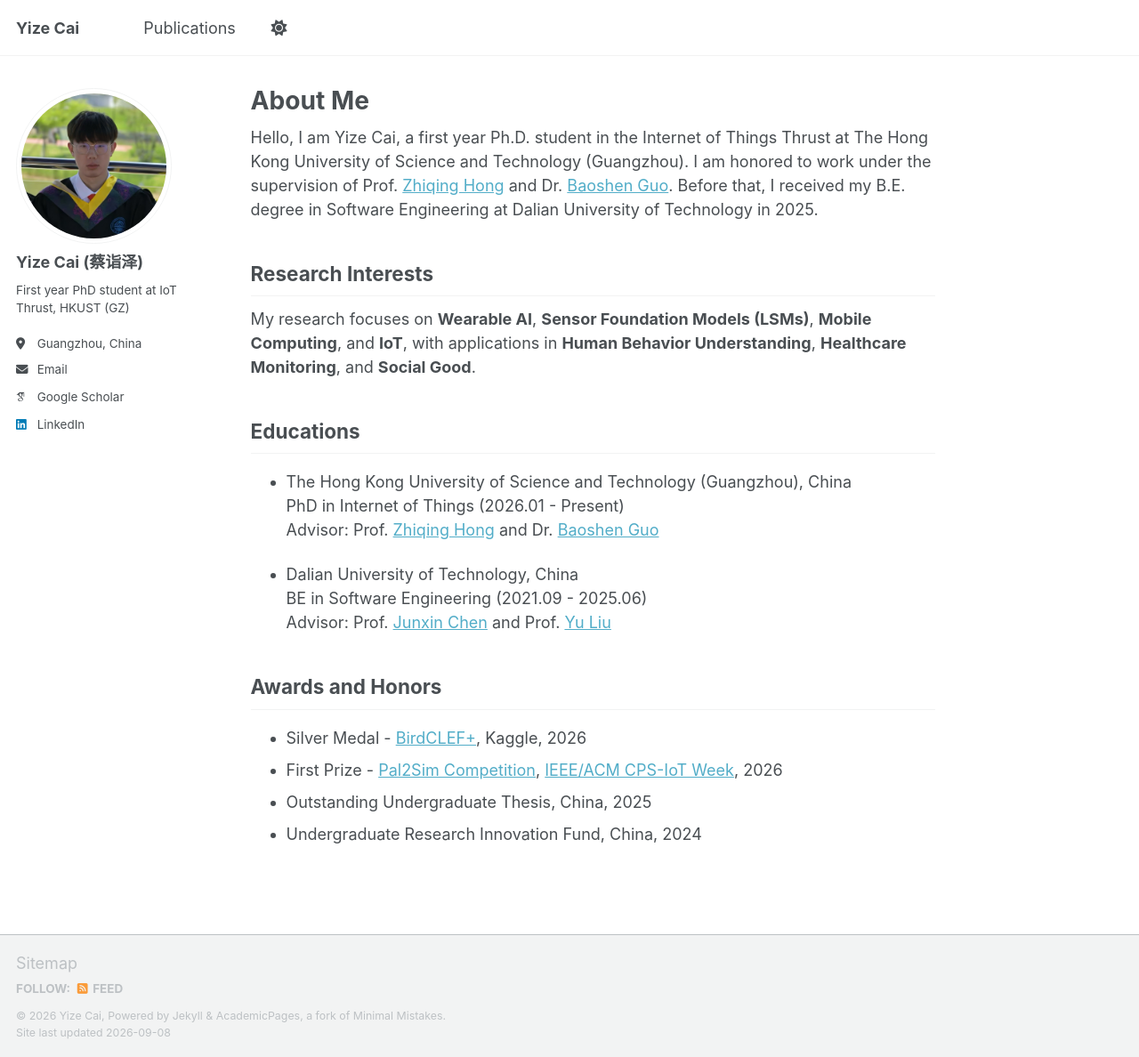
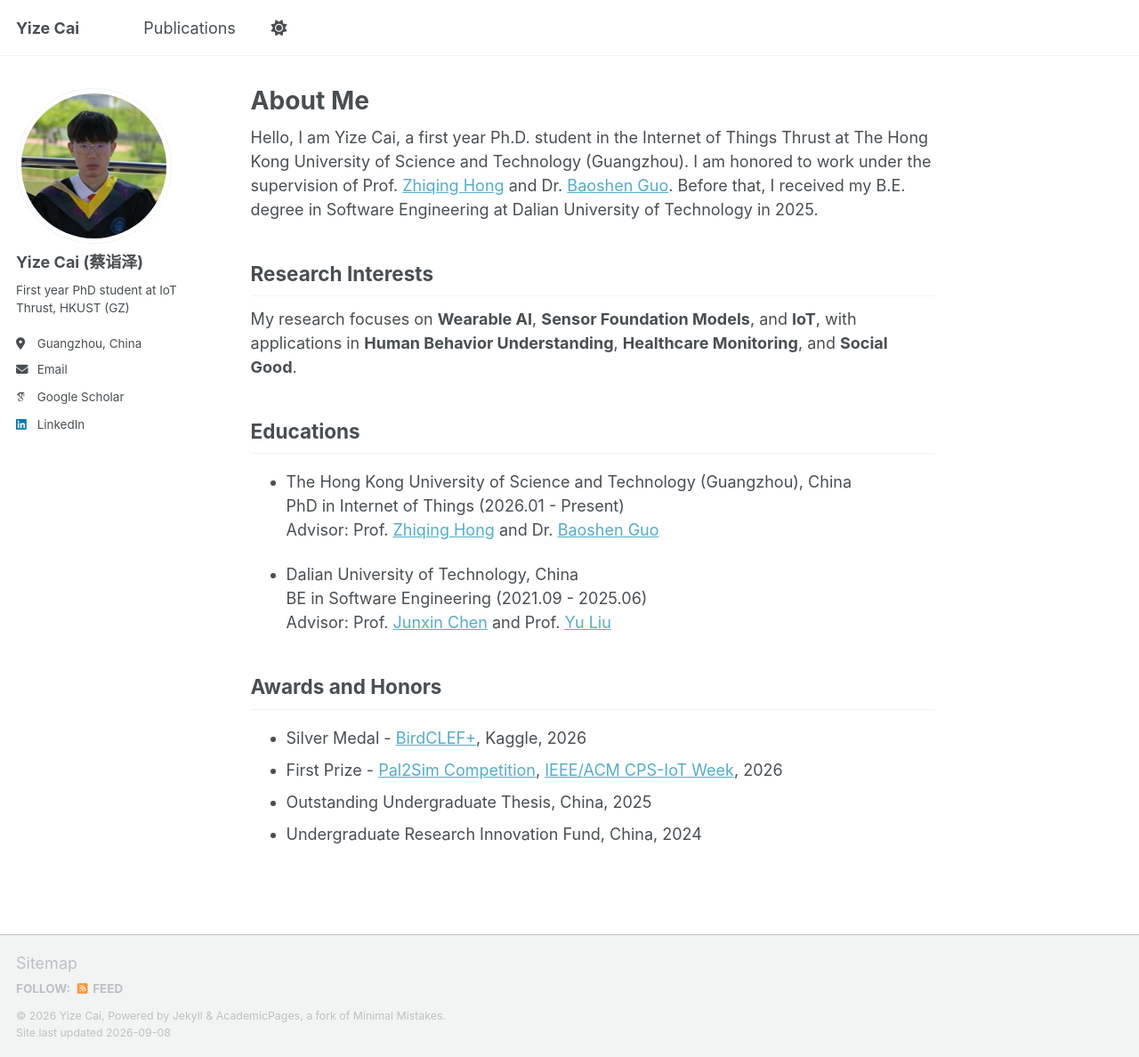
Before and after one commit to saiketa/saiketa.github.io, a Jekyll site: the page built from _pages/about.md, in a window 1280 px wide and 1188 px high. Shown: the whole window at 89% size. Built offline with Jekyll 4.4.1, drawn with Linux system fonts in a browser that asks for light colours; some web fonts are replaced; a script bundle is joined from its source files by our own code; library files that are not in the unit come from our copies.

Commit message:
Update about.md

```diff
--- a/_pages/about.md
+++ b/_pages/about.md
@@ -11,7 +11,7 @@ Hello, I am Yize Cai, a first year Ph.D. student in the Internet of Things Thrus
 
 ## Research Interests
 
-My research focuses on **Wearable AI**, **Sensor Foundation Models (LSMs)**, **Mobile Computing**, and **IoT**, with applications in **Human Behavior Understanding**, **Healthcare Monitoring**, and **Social Good**.
+My research focuses on **Wearable AI**, **Sensor Foundation Models**, and **IoT**, with applications in **Human Behavior Understanding**, **Healthcare Monitoring**, and **Social Good**.
 
 ## Educations
 
```
